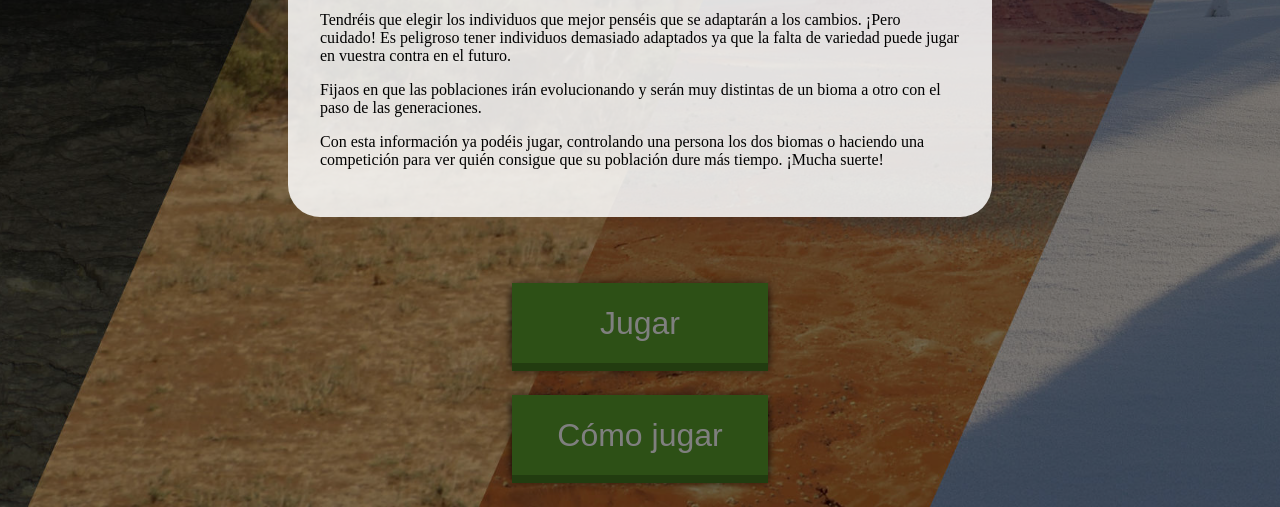
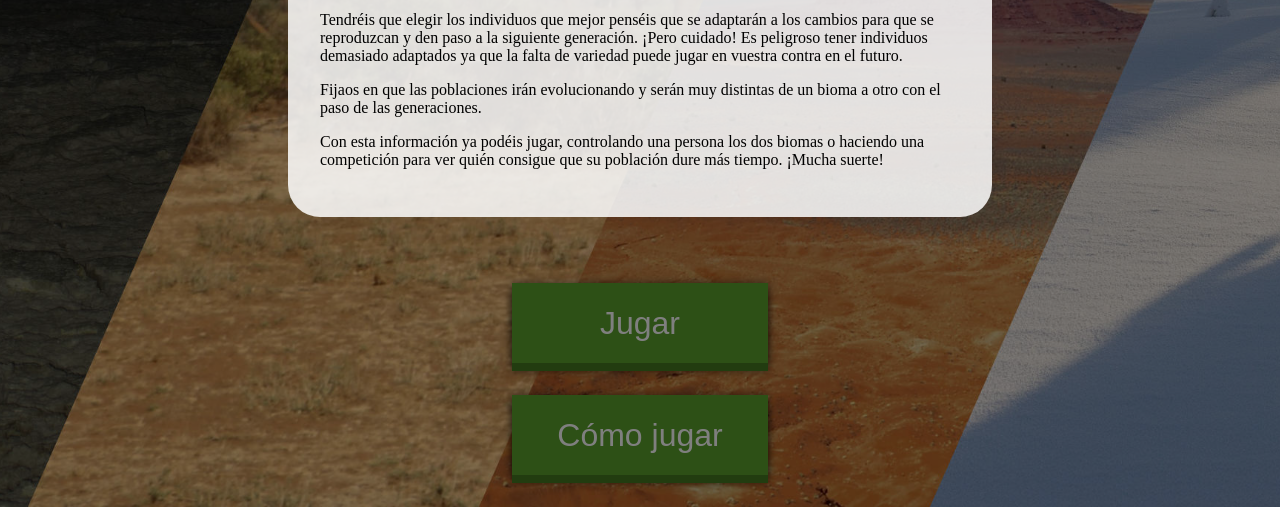
Before and after one commit to NuriaJC/nuriajc.github.io, a plain HTML site: page index.html in a window 1280 px wide. Both pictures are taken after a click on the button "Cómo jugar". Shown: the part 293-800 px from the top of the page. Drawn offline with Linux system fonts and the light colour scheme.

Commit message:
Update index.html

```diff
--- a/index.html
+++ b/index.html
@@ -19,7 +19,7 @@
         <p>Os doy la bienvenida al juego de la evolución.</p>
         <p>Tendréis que tomar el papel de la selección natural, un fenómeno que ocurre en la naturaleza. Consiste en la adaptación de las especies al ambiente en el que viven gracias a ciertas características que les otorgan ventaja.</p>
         <p>En este juego encontraréis dos biomas con condiciones opuestas. Cada vez  que una nueva generación nazca ocurrirá un evento. El evento puede ser local, solamente ocurren en biomas concretos, o puede ser global, eventos que ocurren en el mundo entero y afectarán a todos los biomas.</p>
-        <p>Tendréis que elegir los individuos que mejor penséis que se adaptarán a los cambios. ¡Pero cuidado! Es peligroso tener individuos demasiado adaptados ya que la falta de variedad puede jugar en vuestra contra en el futuro.</p>
+        <p>Tendréis que elegir los individuos que mejor penséis que se adaptarán a los cambios para que se reproduzcan y den paso a la siguiente generación. ¡Pero cuidado! Es peligroso tener individuos demasiado adaptados ya que la falta de variedad puede jugar en vuestra contra en el futuro.</p>
         <p>Fijaos en que las poblaciones irán evolucionando y serán muy distintas de un bioma a otro con el paso de las generaciones.</p>
         <p>Con esta información ya podéis jugar, controlando una persona los dos biomas o haciendo una competición para ver quién consigue que su población dure más tiempo. ¡Mucha suerte!</p>
       </div>
```
